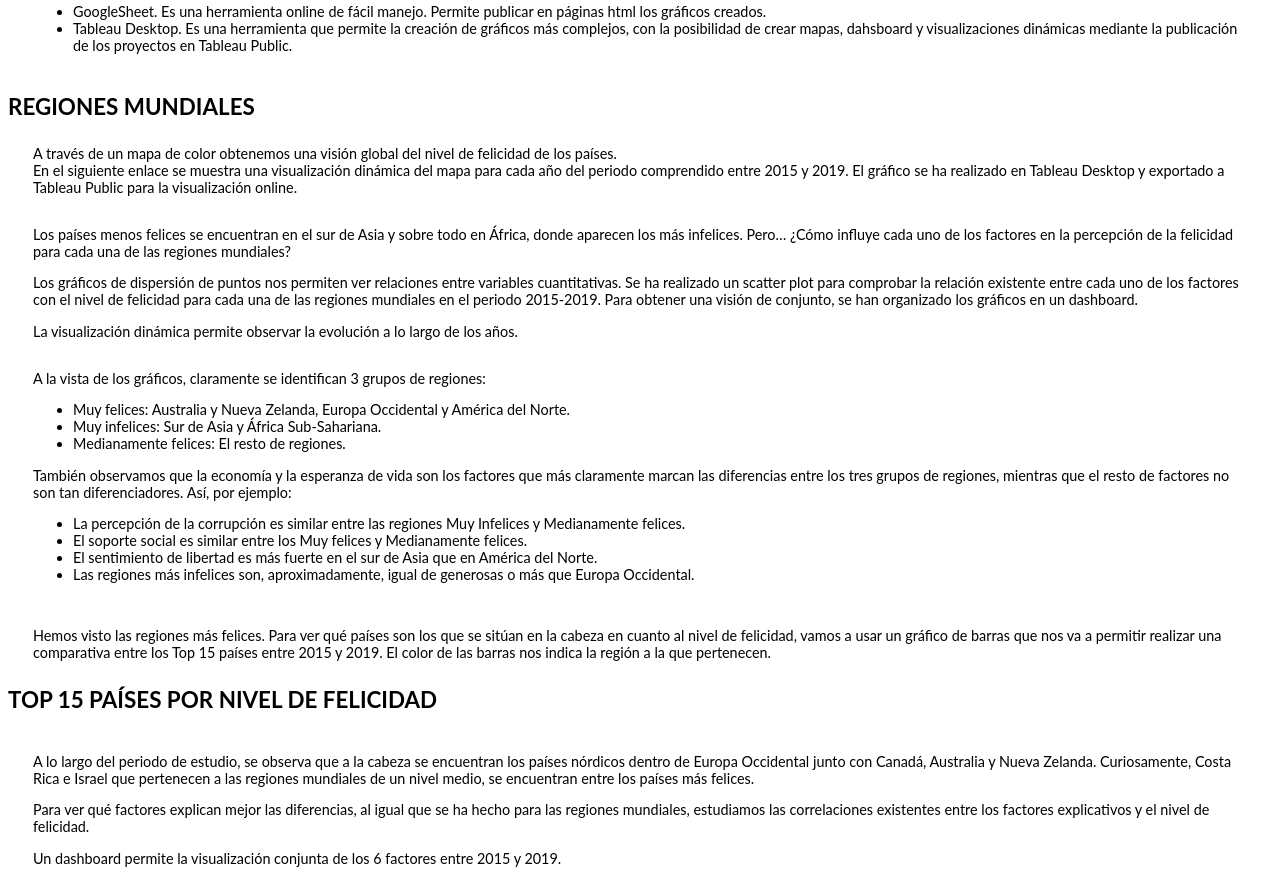
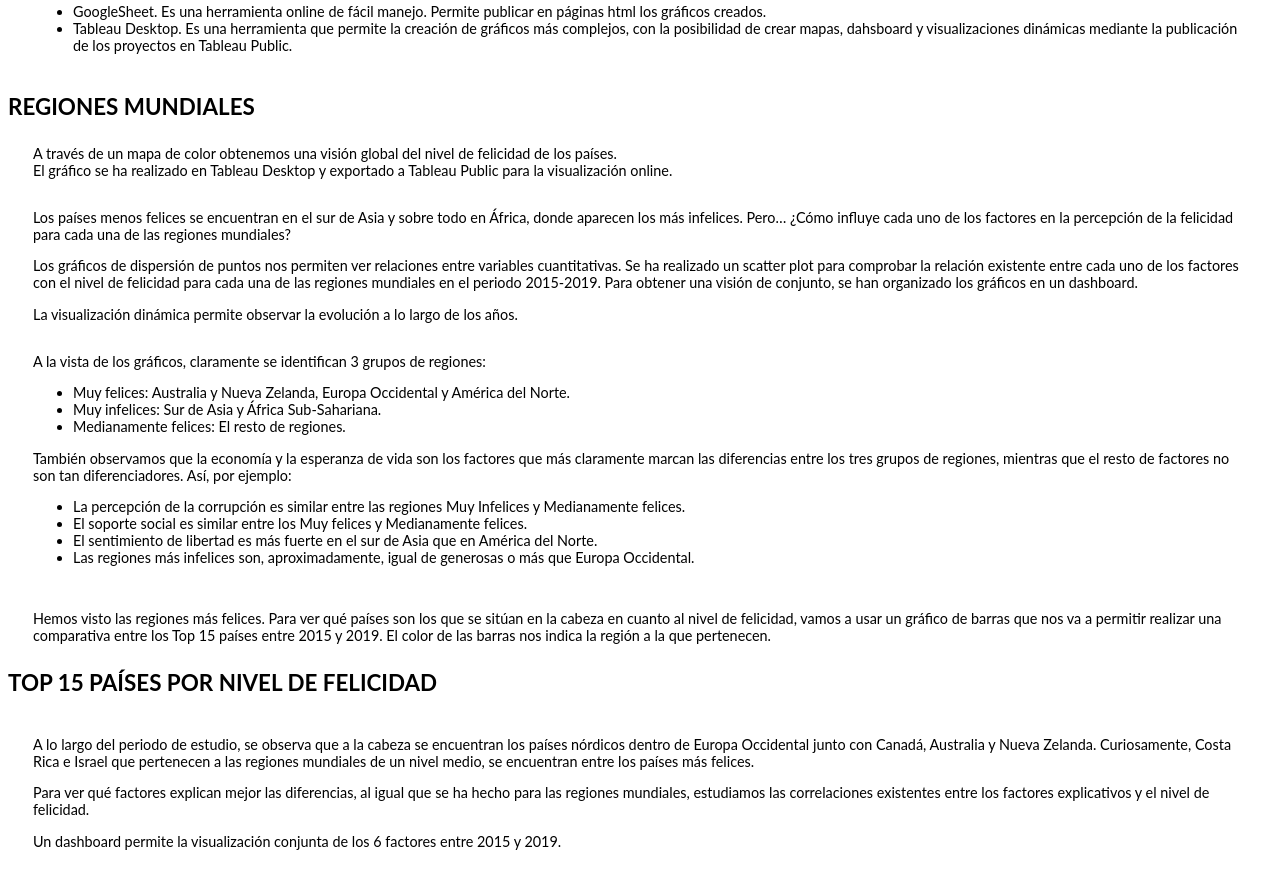
Before and after one commit to GemaBelinchon/Seminario, a website: page index.html in a window 1280 px wide. Shown: the part 816-1707 px from the top of the page. Drawn offline with Linux system fonts and the light colour scheme.

Commit message:
1 file modified

```diff
--- a/index.html
+++ b/index.html
@@ -95,7 +95,7 @@
         <h2 class="plot-title">Regiones mundiales</h2>
         <div class="text">
           A través de un mapa de color obtenemos una visión global del nivel de felicidad de los países. <br>
-          En el siguiente enlace se muestra una visualización dinámica del mapa para cada año del periodo comprendido entre 2015 y 2019.
+
           El gráfico se ha realizado en Tableau Desktop y exportado a Tableau Public para la visualización online.
         </div>
 
```
